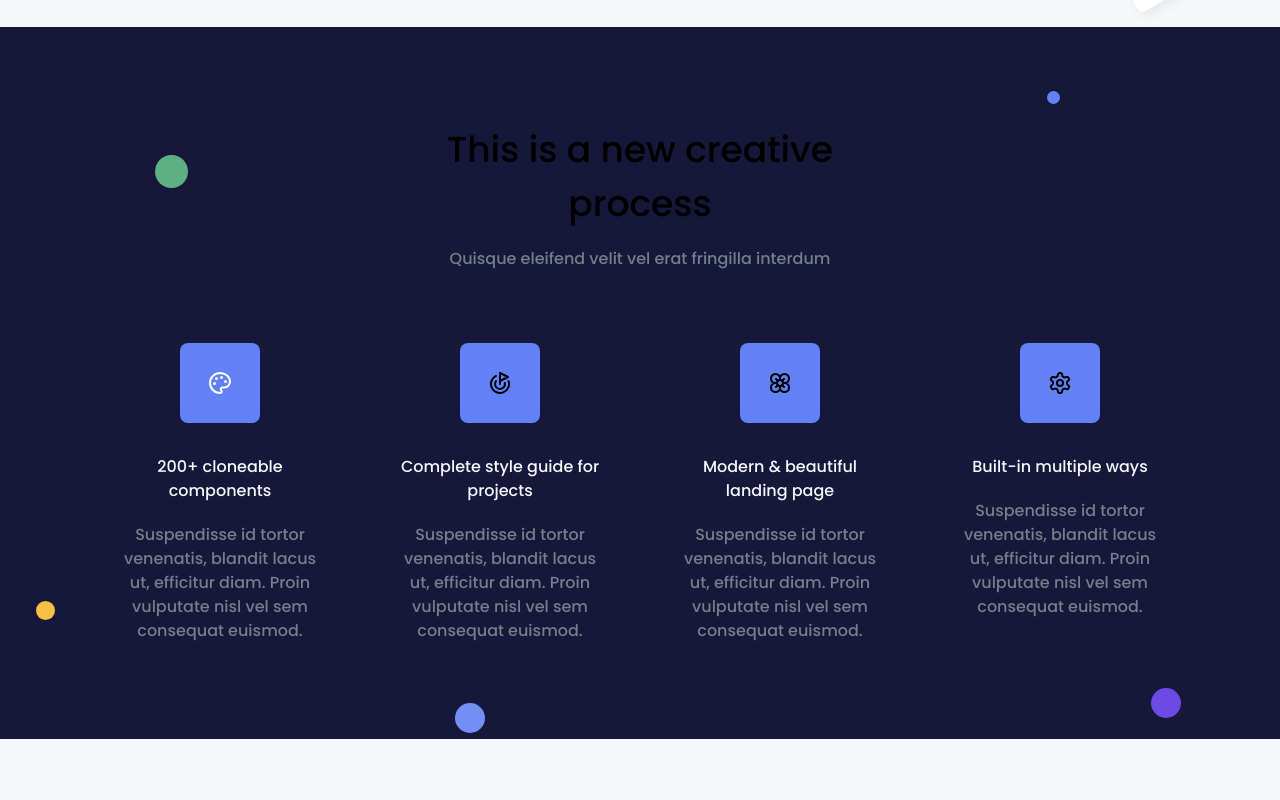
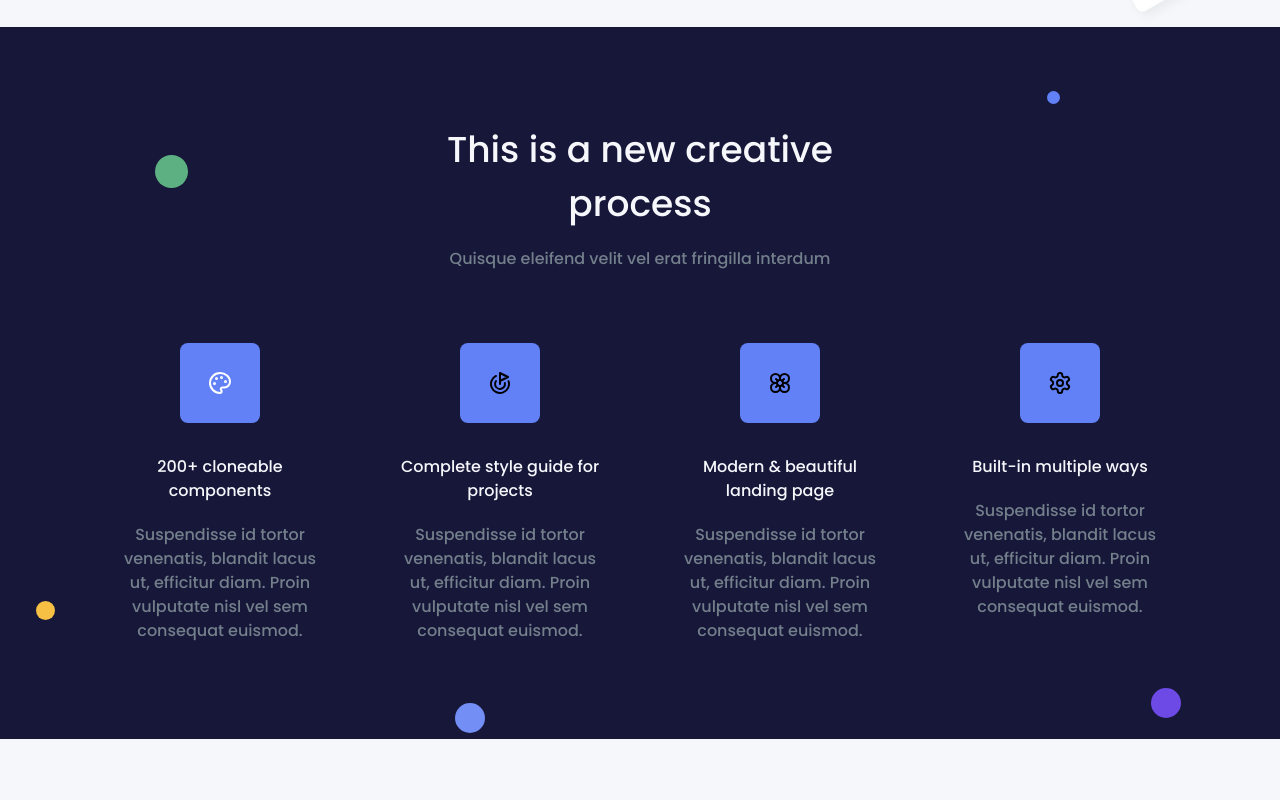
Before and after one commit to EdiedRamos/devchallenges, a Next.js app: page /advanced-homepage in a window 1280 px wide. Shown: the part 840-1640 px from the top of the page. Built offline with nearby package versions, Linux system fonts and the light colour scheme.

Commit message:
feat: update styles

```diff
--- a/src/app/advanced-homepage/(components)/footer.tsx
+++ b/src/app/advanced-homepage/(components)/footer.tsx
@@ -2,7 +2,7 @@ import { Container } from "./container";
 
 export function Footer() {
   return (
-    <footer className="py-24 bg-ah-dark">
+    <footer className="py-24 bg-ah-dark text-ah-white">
       <Container>
         <div className="flex flex-wrap justify-between">
           <h4 className="text-ah-white text-cs-36 w-full max-w-[500px]">
--- a/src/app/advanced-homepage/page.tsx
+++ b/src/app/advanced-homepage/page.tsx
@@ -35,7 +35,7 @@ export default function AdvancedHomepage() {
       </div>
       <div className="bg-ah-dark bg-ah-bg-circles bg-no-repeat bg-top pb-24">
         <Container className="pt-24">
-          <h3 className="text-cs-36 max-w-[400px] text-center mx-auto">
+          <h3 className="text-cs-36 max-w-[400px] text-center mx-auto text-ah-white">
             This is a new creative process
           </h3>
           <p className="text-ah-gray text-center mt-4">
```
